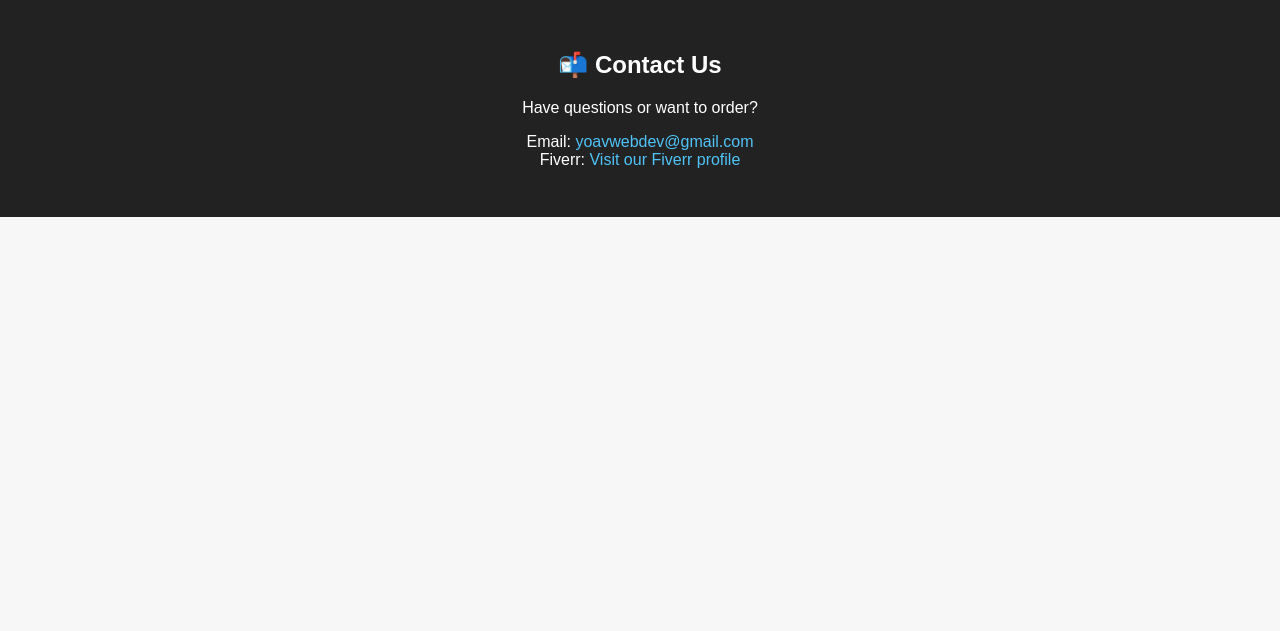
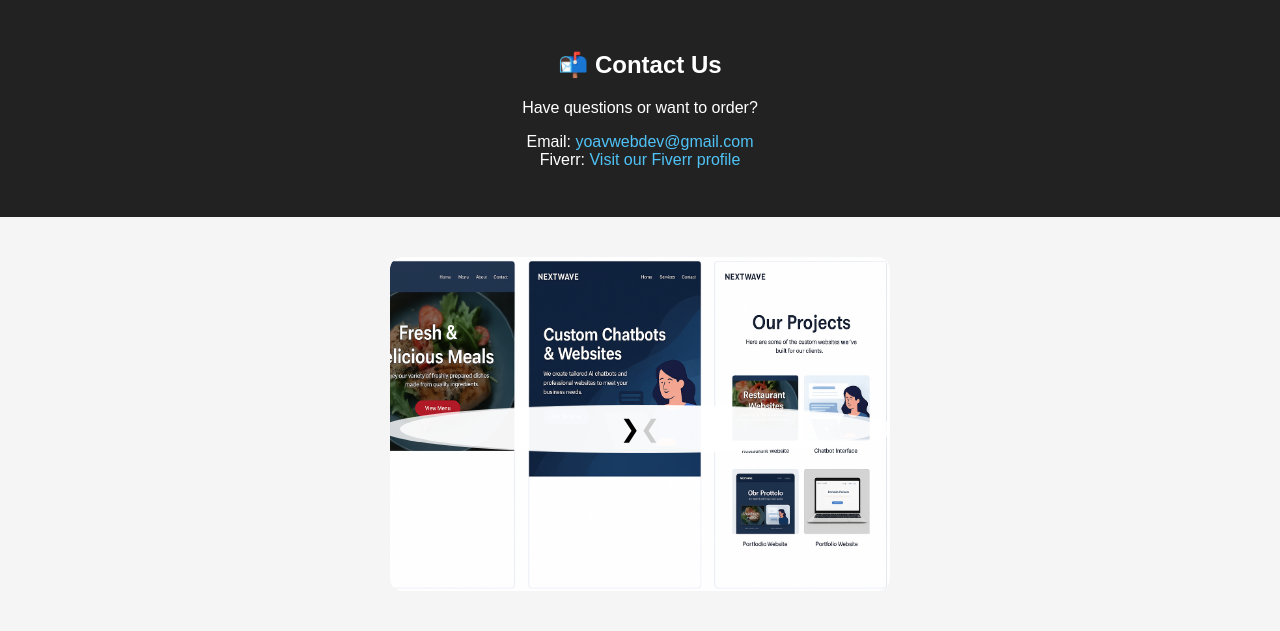
Before and after one commit to Yoavga19/library, a Flask app: page / in a window 1280 px wide. Shown: the part 987-1618 px from the top of the page. Before the commit the page ends 1204 px from the top, so only its background shows below. Run offline with Flask 3, Linux system fonts and the light colour scheme.

Commit message:
Update index.html

```diff
--- a/templates/index.html
+++ b/templates/index.html
@@ -89,5 +89,27 @@
       }
     });
   </script>
+  <div class="carousel">
+  <button class="prev" onclick="moveSlide(-1)">❮</button>
+  <div class="carousel-track">
+    <img src="/static/project1.jpg" alt="Project 1" />
+    <img src="/static/project2.jpg" alt="Project 2" />
+    <img src="/static/project3.jpg" alt="Project 3" />
+  </div>
+  <button class="next" onclick="moveSlide(1)">❯</button>
+</div>
+
+<script>
+  let slideIndex = 0;
+  const track = document.querySelector(".carousel-track");
+  const slides = document.querySelectorAll(".carousel-track img");
+
+  function moveSlide(n) {
+    slideIndex = (slideIndex + n + slides.length) % slides.length;
+    track.style.transform = `translateX(-${slideIndex * 100}%)`;
+  }
+
+  moveSlide(0);
+</script>
 </body>
 </html>
```
